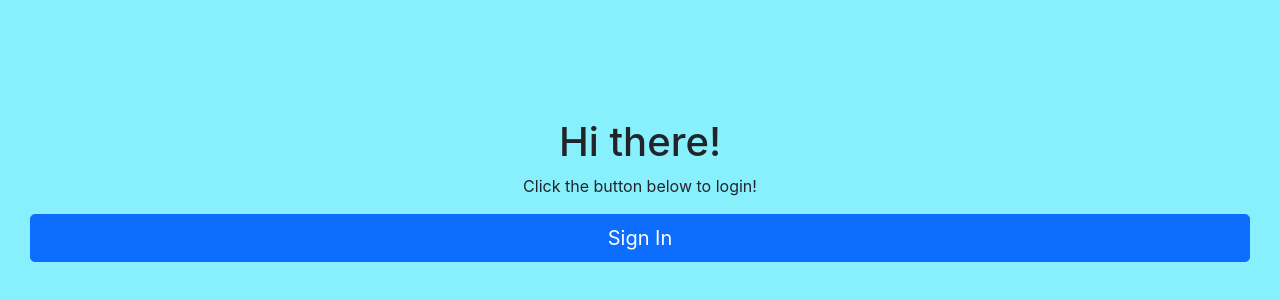
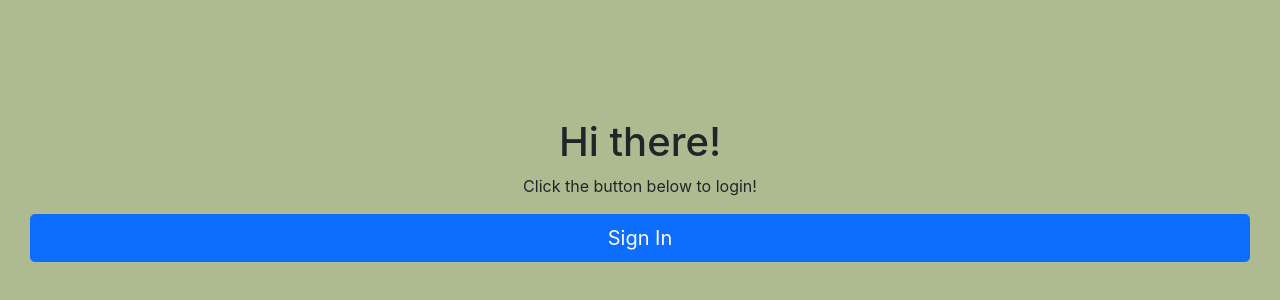
Before and after one commit to Drumstrum88/Rare-V2-Client, a Next.js app: page / in a window 1280 px wide. Shown: the part 130-430 px from the top of the page. Built offline with nearby package versions, Linux system fonts and the light colour scheme; no server answers.

Commit message:
navbar styling

```diff
--- a/components/nav/NavBar.js
+++ b/components/nav/NavBar.js
@@ -11,21 +11,22 @@ import { signOut } from '../../utils/auth';
 
 export default function NavBar() {
   return (
-    <Navbar collapseOnSelect expand="lg" bg="dark" variant="dark">
+    <Navbar collapseOnSelect expand="lg" bg="light" variant="light">
       <Container>
         <Link passHref href="/">
-          <Navbar.Brand>Rare Version 2</Navbar.Brand>
+          <Navbar.Brand>LinkedOut</Navbar.Brand>
         </Link>
         <Navbar.Toggle aria-controls="responsive-navbar-nav" />
         <Navbar.Collapse id="responsive-navbar-nav">
           <Nav className="me-auto">
-            {/* CLOSE NAVBAR ON LINK SELECTION: https://stackoverflow.com/questions/72813635/collapse-on-select-react-bootstrap-navbar-with-nextjs-not-working */}
             <Link passHref href="/">
               <Nav.Link>Home</Nav.Link>
             </Link>
             <Link passHref href="/posts/new">
               <Nav.Link>Create Post</Nav.Link>
             </Link>
+          </Nav>
+          <Nav>
             <Button variant="danger" onClick={signOut}>
               Sign Out
             </Button>
--- a/styles/globals.css
+++ b/styles/globals.css
@@ -18,7 +18,7 @@ a {
 }
 
 body {
-  background-color: #88effd;
+  background-color: #aebb90;
 }
 
 .navbar-item img {
```
